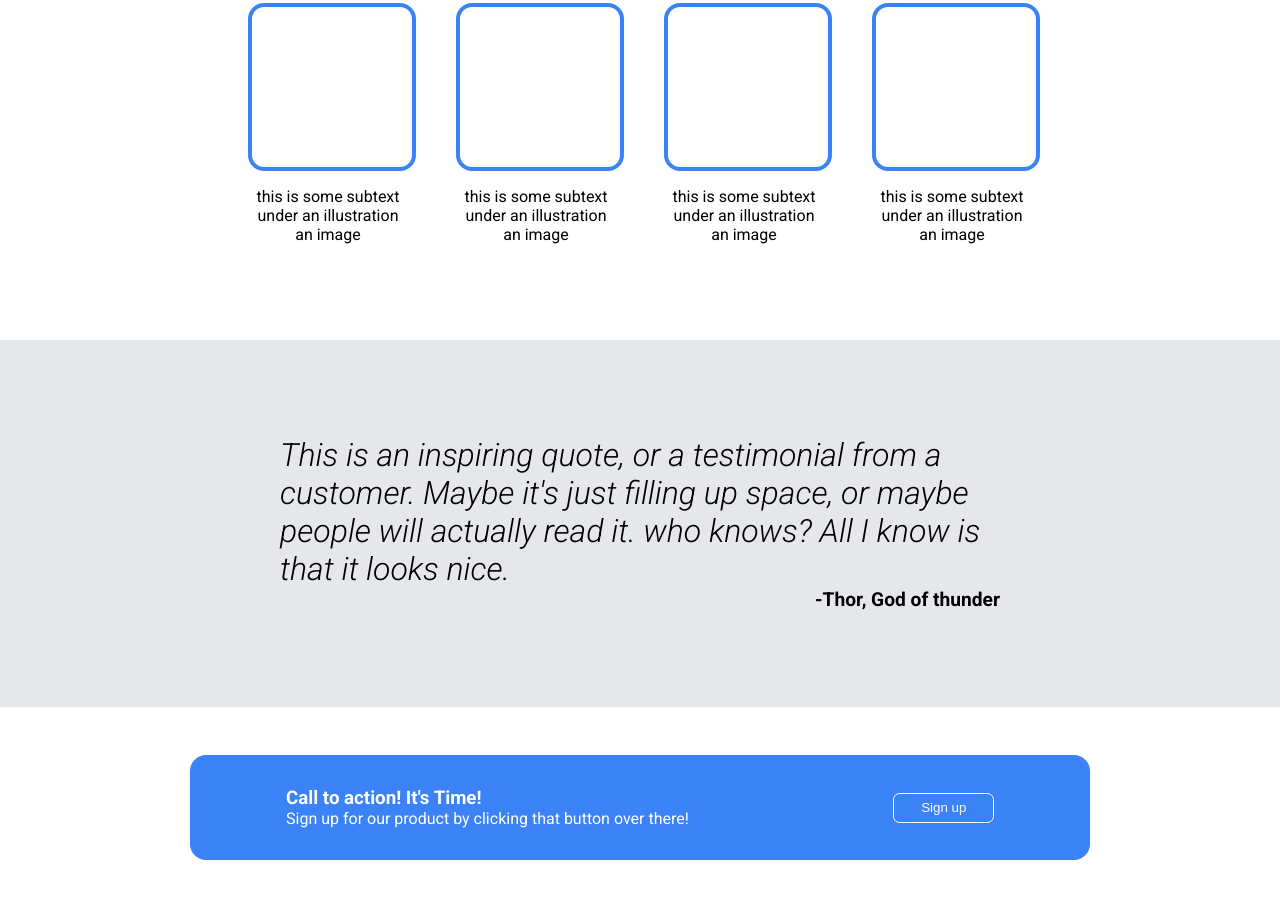
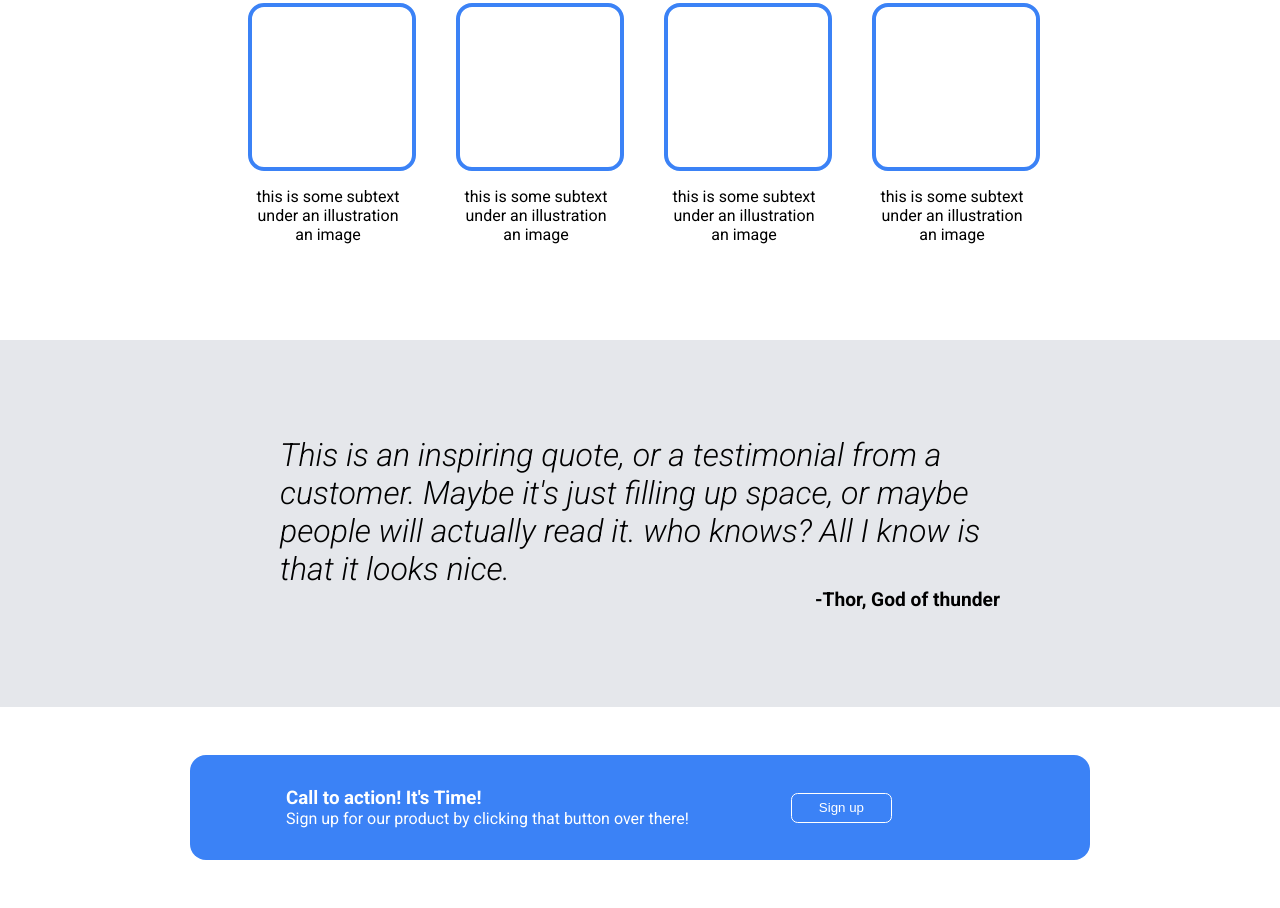
Before and after one commit to Aaltomuoto/odin-landing, a plain HTML site: page index.html in a window 1280 px wide. Shown: the part 511-1419 px from the top of the page. Drawn offline with Linux system fonts and the light colour scheme.

Commit message:
Some edits to containers taking up the whole space
Not sure this is prefect but it works. I feel like it should be doable
without using width:100% but I can't figure it out right now...

```diff
--- a/style.css
+++ b/style.css
@@ -30,6 +30,7 @@ header, .container {
     max-width: 56.25em;
     width: 100%;
     display: flex;
+    justify-content: center;
 }
 .container {
     padding: 3em 0;
@@ -120,12 +121,12 @@ nav li a:hover {
     display: flex;
     align-items: center;
     justify-content: space-between;
-    width: 100%;
     padding: 2em 6em;
     border-radius: 1em;
+    width: 100%;
 }
 .cta div[class^='cta-'] {
-
+   flex: auto;
 }
 .cta div[class^='cta-'] h3, .cta div[class^='cta-'] p {
     margin: 0;
```
